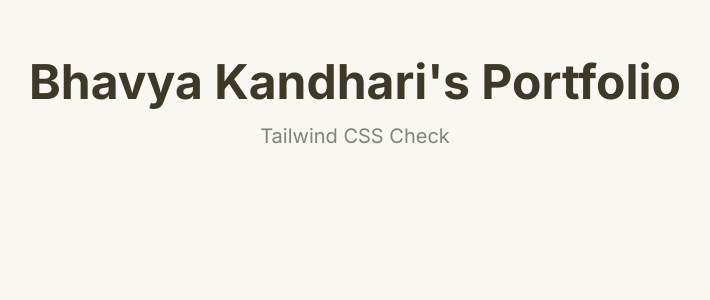
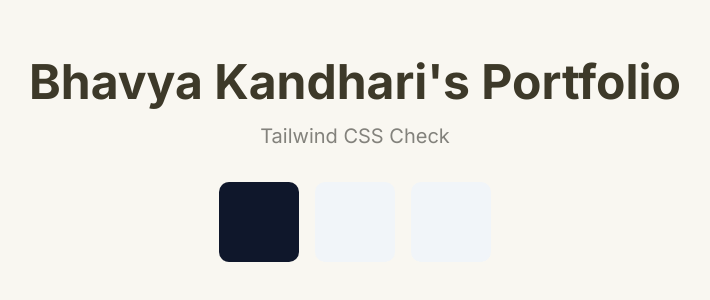
Before and after one commit to bkandh30/bhavya-portfolio-v3, a React (Vite) app: page / in a window 1280 px wide. Shown: the part 240-540 px from the top of the page, without its empty margins (285-995 px from the left). Built offline with nearby package versions, Linux system fonts and the light colour scheme.

Commit message:
Added utils file for tailwindcss

```diff
--- a/index.html
+++ b/index.html
@@ -12,6 +12,7 @@
       href="https://fonts.googleapis.com/css2?family=Inter:wght@300;400;500;600;700&display=swap"
       rel="stylesheet"
     />
+    <link href="/src/style.css" rel="stylesheet" />
 
     <meta property="og:title" content="Developer Portfolio" />
     <meta property="og:description" content="Software Engineer Portfolio" />
--- a/src/index.css
+++ b/src/index.css
@@ -1,4 +1,6 @@
 @import "tailwindcss";
+
+@custom-variant dark (&:is(.dark *));
 
 /* Custom Claude Tweakcn Configuration */
 
@@ -251,3 +253,119 @@
     opacity: 1;
   }
 }
+
+@theme inline {
+  --radius-sm: calc(var(--radius) - 4px);
+  --radius-md: calc(var(--radius) - 2px);
+  --radius-lg: var(--radius);
+  --radius-xl: calc(var(--radius) + 4px);
+  --color-background: var(--background);
+  --color-foreground: var(--foreground);
+  --color-card: var(--card);
+  --color-card-foreground: var(--card-foreground);
+  --color-popover: var(--popover);
+  --color-popover-foreground: var(--popover-foreground);
+  --color-primary: var(--primary);
+  --color-primary-foreground: var(--primary-foreground);
+  --color-secondary: var(--secondary);
+  --color-secondary-foreground: var(--secondary-foreground);
+  --color-muted: var(--muted);
+  --color-muted-foreground: var(--muted-foreground);
+  --color-accent: var(--accent);
+  --color-accent-foreground: var(--accent-foreground);
+  --color-destructive: var(--destructive);
+  --color-border: var(--border);
+  --color-input: var(--input);
+  --color-ring: var(--ring);
+  --color-chart-1: var(--chart-1);
+  --color-chart-2: var(--chart-2);
+  --color-chart-3: var(--chart-3);
+  --color-chart-4: var(--chart-4);
+  --color-chart-5: var(--chart-5);
+  --color-sidebar: var(--sidebar);
+  --color-sidebar-foreground: var(--sidebar-foreground);
+  --color-sidebar-primary: var(--sidebar-primary);
+  --color-sidebar-primary-foreground: var(--sidebar-primary-foreground);
+  --color-sidebar-accent: var(--sidebar-accent);
+  --color-sidebar-accent-foreground: var(--sidebar-accent-foreground);
+  --color-sidebar-border: var(--sidebar-border);
+  --color-sidebar-ring: var(--sidebar-ring);
+}
+
+:root {
+  --radius: 0.625rem;
+  --background: oklch(1 0 0);
+  --foreground: oklch(0.129 0.042 264.695);
+  --card: oklch(1 0 0);
+  --card-foreground: oklch(0.129 0.042 264.695);
+  --popover: oklch(1 0 0);
+  --popover-foreground: oklch(0.129 0.042 264.695);
+  --primary: oklch(0.208 0.042 265.755);
+  --primary-foreground: oklch(0.984 0.003 247.858);
+  --secondary: oklch(0.968 0.007 247.896);
+  --secondary-foreground: oklch(0.208 0.042 265.755);
+  --muted: oklch(0.968 0.007 247.896);
+  --muted-foreground: oklch(0.554 0.046 257.417);
+  --accent: oklch(0.968 0.007 247.896);
+  --accent-foreground: oklch(0.208 0.042 265.755);
+  --destructive: oklch(0.577 0.245 27.325);
+  --border: oklch(0.929 0.013 255.508);
+  --input: oklch(0.929 0.013 255.508);
+  --ring: oklch(0.704 0.04 256.788);
+  --chart-1: oklch(0.646 0.222 41.116);
+  --chart-2: oklch(0.6 0.118 184.704);
+  --chart-3: oklch(0.398 0.07 227.392);
+  --chart-4: oklch(0.828 0.189 84.429);
+  --chart-5: oklch(0.769 0.188 70.08);
+  --sidebar: oklch(0.984 0.003 247.858);
+  --sidebar-foreground: oklch(0.129 0.042 264.695);
+  --sidebar-primary: oklch(0.208 0.042 265.755);
+  --sidebar-primary-foreground: oklch(0.984 0.003 247.858);
+  --sidebar-accent: oklch(0.968 0.007 247.896);
+  --sidebar-accent-foreground: oklch(0.208 0.042 265.755);
+  --sidebar-border: oklch(0.929 0.013 255.508);
+  --sidebar-ring: oklch(0.704 0.04 256.788);
+}
+
+.dark {
+  --background: oklch(0.129 0.042 264.695);
+  --foreground: oklch(0.984 0.003 247.858);
+  --card: oklch(0.208 0.042 265.755);
+  --card-foreground: oklch(0.984 0.003 247.858);
+  --popover: oklch(0.208 0.042 265.755);
+  --popover-foreground: oklch(0.984 0.003 247.858);
+  --primary: oklch(0.929 0.013 255.508);
+  --primary-foreground: oklch(0.208 0.042 265.755);
+  --secondary: oklch(0.279 0.041 260.031);
+  --secondary-foreground: oklch(0.984 0.003 247.858);
+  --muted: oklch(0.279 0.041 260.031);
+  --muted-foreground: oklch(0.704 0.04 256.788);
+  --accent: oklch(0.279 0.041 260.031);
+  --accent-foreground: oklch(0.984 0.003 247.858);
+  --destructive: oklch(0.704 0.191 22.216);
+  --border: oklch(1 0 0 / 10%);
+  --input: oklch(1 0 0 / 15%);
+  --ring: oklch(0.551 0.027 264.364);
+  --chart-1: oklch(0.488 0.243 264.376);
+  --chart-2: oklch(0.696 0.17 162.48);
+  --chart-3: oklch(0.769 0.188 70.08);
+  --chart-4: oklch(0.627 0.265 303.9);
+  --chart-5: oklch(0.645 0.246 16.439);
+  --sidebar: oklch(0.208 0.042 265.755);
+  --sidebar-foreground: oklch(0.984 0.003 247.858);
+  --sidebar-primary: oklch(0.488 0.243 264.376);
+  --sidebar-primary-foreground: oklch(0.984 0.003 247.858);
+  --sidebar-accent: oklch(0.279 0.041 260.031);
+  --sidebar-accent-foreground: oklch(0.984 0.003 247.858);
+  --sidebar-border: oklch(1 0 0 / 10%);
+  --sidebar-ring: oklch(0.551 0.027 264.364);
+}
+
+@layer base {
+  * {
+    @apply border-border outline-ring/50;
+  }
+  body {
+    @apply bg-background text-foreground;
+  }
+}
--- /dev/null
+++ b/src/lib/utils.ts
@@ -0,0 +1,6 @@
+import { clsx, type ClassValue } from "clsx";
+import { twMerge } from "tailwind-merge";
+
+export function cn(...inputs: ClassValue[]) {
+  return twMerge(clsx(inputs));
+}
```
Also changed, not shown: package.json (+6 -1 lines), components.json (added), 1 other file (tests, documents, lock files or other folders).
